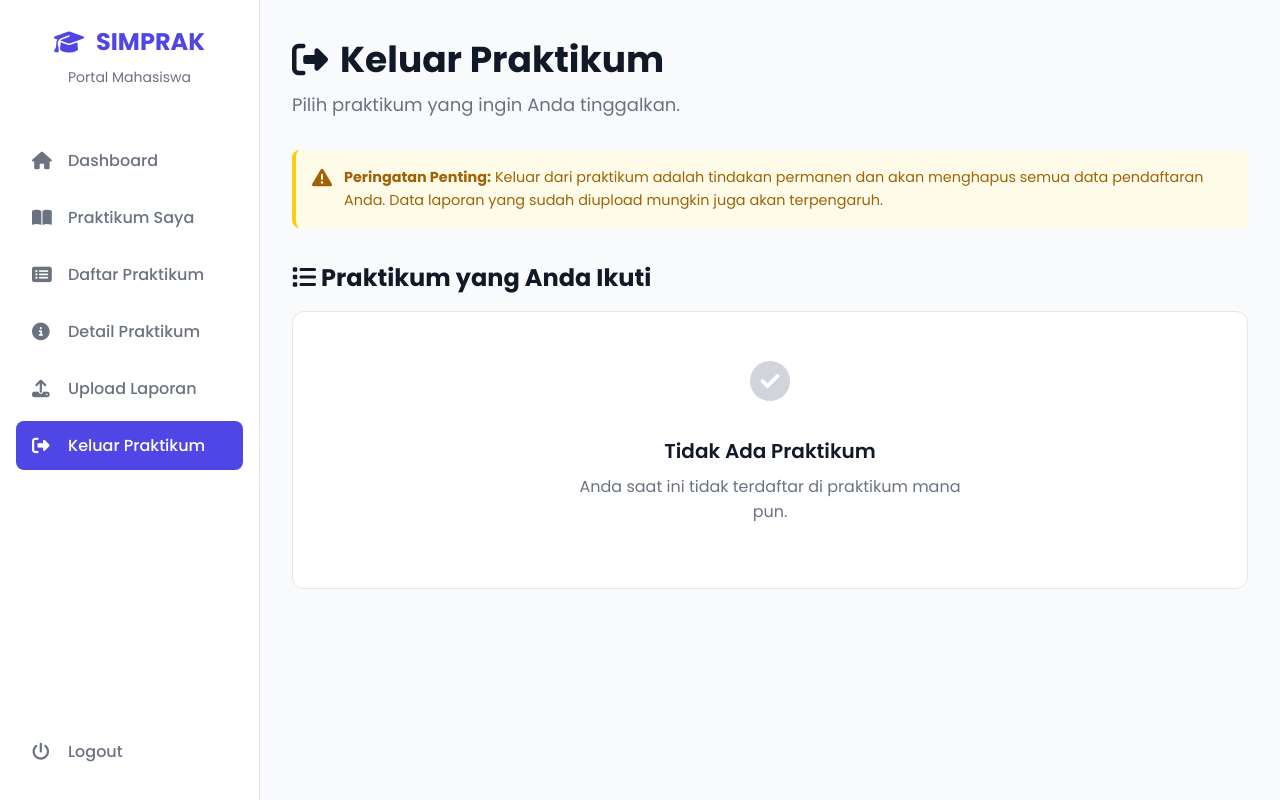
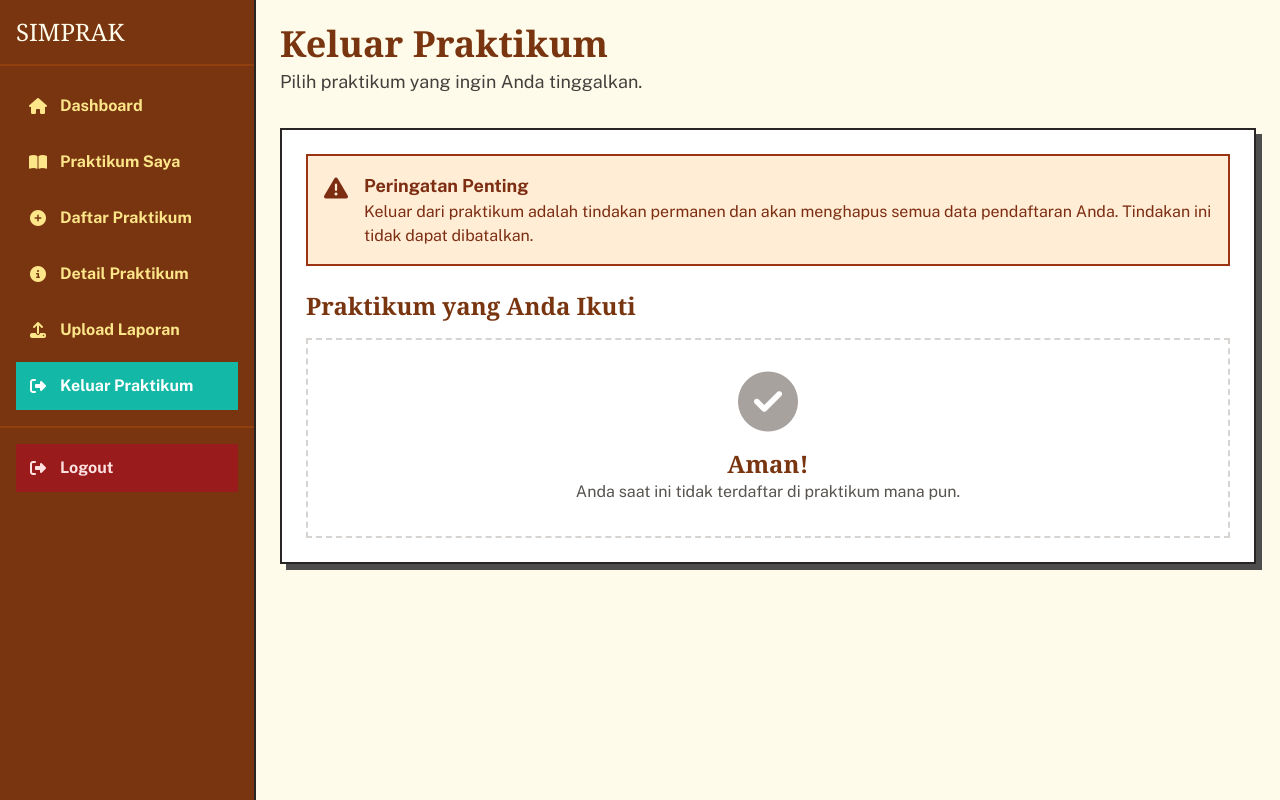
Before and after one commit to Cruelasss/20230140249_UAS_PDW, a PHP site: page /mahasiswa/keluar_praktikum.php in a window 1280 px wide. Run offline with PHP 8.4, Linux system fonts and the light colour scheme; a user stored in the database is signed in; data comes from the database, SQL or seed files in the repository; some libraries are stand-ins or nearby versions.

Commit message:
perubahan di keluar pratikum

```diff
--- a/mahasiswa/keluar_praktikum.php
+++ b/mahasiswa/keluar_praktikum.php
@@ -1,4 +1,5 @@
 <?php
+// --- FUNGSI PHP ANDA, TIDAK DIUBAH SAMA SEKALI ---
 session_start();
 require_once '../config.php';
 
@@ -8,6 +9,7 @@ if (!isset($_SESSION['user_id']) || $_SESSION['role'] !== 'mahasiswa') {
 }
 
 $user_id = $_SESSION['user_id'];
+$page_title = 'Keluar Praktikum';
 
 // Ambil praktikum yang diikuti mahasiswa
 $sql = "SELECT pp.praktikum_id, mp.nama_mk, mp.kode_mk
@@ -31,234 +33,117 @@ if ($_SERVER['REQUEST_METHOD'] == 'POST' && isset($_POST['praktikum_id'])) {
     $delete_stmt->bind_param("ii", $user_id, $praktikum_id);
 
     if ($delete_stmt->execute()) {
-        echo "<script>alert('Berhasil keluar dari praktikum!'); window.location.href='keluar_praktikum.php';</script>";
+        $_SESSION['success'] = 'Berhasil keluar dari praktikum!';
     } else {
-        echo "<script>alert('Gagal keluar dari praktikum. Silakan coba lagi.');</script>";
+        $_SESSION['error'] = 'Gagal keluar dari praktikum.';
     }
+    header('Location: keluar_praktikum.php');
+    exit();
 }
+// --- AKHIR DARI FUNGSI PHP ANDA ---
 ?>
-
 <!DOCTYPE html>
 <html lang="id">
 <head>
     <meta charset="UTF-8">
     <meta name="viewport" content="width=device-width, initial-scale=1.0">
-    <title>Keluar Praktikum - SIMPRAK</title>
+    <title><?= htmlspecialchars($page_title) ?> - SIMPRAK</title>
     <link rel="preconnect" href="https://fonts.googleapis.com">
     <link rel="preconnect" href="https://fonts.gstatic.com" crossorigin>
-    <link href="https://fonts.googleapis.com/css2?family=Poppins:wght@400;500;600;700&display=swap" rel="stylesheet">
+    <link href="https://fonts.googleapis.com/css2?family=DM+Serif+Display&family=Public+Sans:wght@400;500;700&display=swap" rel="stylesheet">
     <link href="https://cdnjs.cloudflare.com/ajax/libs/font-awesome/6.4.0/css/all.min.css" rel="stylesheet">
+    <script src="https://cdn.tailwindcss.com"></script>
     <style>
         :root {
-            --primary-color: #4f46e5;
-            --danger-color: #ef4444;
-            --danger-hover: #dc2626;
-            --text-dark: #111827;
-            --text-light: #6b7280;
-            --background-light: #f9fafb;
-            --card-bg: #ffffff;
-            --border-color: #e5e7eb;
-            --warning-bg: #fefce8;
-            --warning-text: #a16207;
-            --warning-border: #facc15;
+            --retro-border: #4d4d4d;
+            --retro-teal: #14b8a6;
         }
-
-        * { margin: 0; padding: 0; box-sizing: border-box; }
-        body { font-family: 'Poppins', sans-serif; background-color: var(--background-light); color: var(--text-dark); }
-        .dashboard-container { display: flex; }
-
-        /* Sidebar - Konsisten dengan Dashboard */
-        .sidebar {
-            width: 260px;
-            background: var(--card-bg);
-            border-right: 1px solid var(--border-color);
-            padding: 24px 0;
-            position: fixed;
-            height: 100vh;
-            display: flex;
-            flex-direction: column;
-            transition: transform 0.3s ease-in-out;
+        body { font-family: 'Public Sans', sans-serif; }
+        .font-serif { font-family: 'DM Serif Display', serif; }
+        .retro-shadow { box-shadow: 6px 6px 0px var(--retro-border); }
+        .sidebar { transition: transform 0.3s ease-in-out; }
+        @media (min-width: 768px) { .sidebar { transform: translateX(0); } }
+        .sidebar.collapsed { transform: translateX(-100%); }
+        .menu-link.active {
+            background-color: var(--retro-teal) !important;
+            color: white !important;
         }
-        .sidebar-header { text-align: center; padding: 0 24px 24px; margin-bottom: 24px; }
-        .sidebar-logo { display: flex; align-items: center; justify-content: center; gap: 12px; font-size: 1.5rem; font-weight: 700; color: var(--primary-color); margin-bottom: 8px; }
-        .sidebar-subtitle { color: var(--text-light); font-size: 0.875rem; }
-        .sidebar-menu { padding: 0 16px; flex-grow: 1; }
-        .menu-item { margin-bottom: 8px; }
-        .menu-link { display: flex; align-items: center; padding: 12px 16px; color: var(--text-light); text-decoration: none; border-radius: 8px; transition: all 0.2s ease; font-weight: 500; }
-        .menu-link:hover { background-color: var(--background-light); color: var(--primary-color); }
-        .menu-link.active { background-color: var(--primary-color); color: white; }
-        .menu-icon { width: 20px; margin-right: 16px; font-size: 1.1rem; }
-        .logout-item { margin-top: auto; padding: 0 16px; }
-
-        /* Main Content */
-        .main-content { flex: 1; margin-left: 260px; padding: 32px; }
-        .content-header { margin-bottom: 32px; }
-        .page-title { font-size: 2.25rem; font-weight: 700; color: var(--text-dark); margin-bottom: 4px; display: flex; align-items: center; gap: 12px; }
-        .page-subtitle { font-size: 1.125rem; color: var(--text-light); }
-
-        /* Warning Alert */
-        .warning-alert {
-            background-color: var(--warning-bg);
-            border-left: 4px solid var(--warning-border);
-            color: var(--warning-text);
-            padding: 16px;
-            border-radius: 8px;
-            margin-bottom: 32px;
-            display: flex;
-            align-items: flex-start;
-            gap: 12px;
-        }
-        .warning-icon { font-size: 1.25rem; margin-top: 2px; }
-        .warning-text { font-size: 0.9rem; line-height: 1.6; }
-
-        /* Daftar Praktikum */
-        .praktikum-list {
-            display: flex;
-            flex-direction: column;
-            gap: 16px;
-        }
-        .praktikum-item {
-            background-color: var(--card-bg);
-            border-radius: 12px;
-            border: 1px solid var(--border-color);
-            padding: 16px 24px;
-            display: flex;
-            justify-content: space-between;
-            align-items: center;
-            transition: box-shadow 0.2s ease;
-        }
-        .praktikum-item:hover {
-            box-shadow: 0 4px 6px -1px rgb(0 0 0 / 0.05), 0 2px 4px -2px rgb(0 0 0 / 0.05);
-        }
-        .praktikum-info h3 { font-size: 1.125rem; font-weight: 600; }
-        .praktikum-info .praktikum-code { font-size: 0.875rem; color: var(--text-light); }
-
-        .btn-danger {
-            padding: 8px 16px;
-            border-radius: 8px;
-            text-decoration: none;
-            font-size: 0.875rem;
-            font-weight: 600;
-            transition: all 0.2s ease;
-            cursor: pointer;
-            display: inline-flex;
-            align-items: center;
-            gap: 6px;
-            background-color: #fee2e2;
-            color: var(--danger-color);
-            border: 1px solid #fecaca;
-        }
-        .btn-danger:hover {
-            background-color: var(--danger-color);
-            color: white;
-            border-color: var(--danger-color);
-        }
-
-        /* Empty State */
-        .empty-state { text-align: center; padding: 60px 40px; background-color: var(--card-bg); border-radius: 12px; border: 1px solid var(--border-color); }
-        .empty-icon { font-size: 4rem; color: #d1d5db; margin-bottom: 24px; }
-        .empty-title { font-size: 1.5rem; font-weight: 600; margin-bottom: 8px; }
-        .empty-desc { color: var(--text-light); margin-bottom: 24px; max-width: 400px; margin-left: auto; margin-right: auto; }
-        .empty-action { display: inline-block; background-color: var(--primary-color); color: white; padding: 12px 24px; border-radius: 8px; text-decoration: none; font-weight: 600; transition: background-color 0.2s ease; }
-        .empty-action:hover { background-color: var(--primary-hover); }
-
-        /* Responsive */
-        .mobile-menu-toggle { display: none; }
-        @media (max-width: 1024px) {
-            .sidebar { transform: translateX(-100%); z-index: 1000; box-shadow: 0 0 40px rgba(0,0,0,0.1); }
-            .sidebar.open { transform: translateX(0); }
-            .main-content { margin-left: 0; }
-            .mobile-menu-toggle { display: block; position: fixed; top: 20px; left: 20px; z-index: 1001; background: var(--card-bg); border: 1px solid var(--border-color); border-radius: 8px; width: 44px; height: 44px; font-size: 1.2rem; color: var(--text-light); cursor: pointer; }
-        }
-        @media (max-width: 768px) {
-            .main-content { padding: 24px; }
-            .page-title { font-size: 1.75rem; }
-            .praktikum-item { flex-direction: column; align-items: flex-start; gap: 16px; }
-        }
-
     </style>
 </head>
-<body>
-    <button class="mobile-menu-toggle" onclick="toggleSidebar()"> <i class="fas fa-bars"></i> </button>
-
-    <div class="dashboard-container">
-        <div class="sidebar" id="sidebar">
-            <div class="sidebar-header">
-                <div class="sidebar-logo"><i class="fas fa-graduation-cap"></i><span>SIMPRAK</span></div>
-                <div class="sidebar-subtitle">Portal Mahasiswa</div>
+<body class="bg-amber-50 text-stone-800">
+    <div class="flex">
+        <div id="sidebar" class="sidebar fixed inset-y-0 left-0 z-50 w-64 bg-amber-900 text-amber-100 transform md:translate-x-0 transition-transform duration-300 ease-in-out border-r-2 border-stone-800">
+            <div class="flex items-center justify-between p-4 border-b-2 border-amber-800">
+                <h1 class="font-serif text-2xl text-amber-50">SIMPRAK</h1>
             </div>
-            <div class="sidebar-menu">
-                <div class="menu-item"><a href="dashboard.php" class="menu-link"><i class="fas fa-home menu-icon"></i><span class="menu-text">Dashboard</span></a></div>
-                <div class="menu-item"><a href="praktikum_saya.php" class="menu-link"><i class="fas fa-book-open menu-icon"></i><span class="menu-text">Praktikum Saya</span></a></div>
-                <div class="menu-item"><a href="daftar_praktikum.php" class="menu-link"><i class="fas fa-list-alt menu-icon"></i><span class="menu-text">Daftar Praktikum</span></a></div>
-                <div class="menu-item"><a href="detail_praktikum.php" class="menu-link"><i class="fas fa-info-circle menu-icon"></i><span class="menu-text">Detail Praktikum</span></a></div>
-                <div class="menu-item"><a href="upload_laporan.php" class="menu-link"><i class="fas fa-upload menu-icon"></i><span class="menu-text">Upload Laporan</span></a></div>
-                <div class="menu-item"><a href="keluar_praktikum.php" class="menu-link active"><i class="fas fa-sign-out-alt menu-icon"></i><span class="menu-text">Keluar Praktikum</span></a></div>
-            </div>
-            <div class="logout-item">
-                <a href="../logout.php" class="menu-link"><i class="fas fa-power-off menu-icon"></i><span class="menu-text">Logout</span></a>
+            <nav class="p-4 flex-grow">
+                <ul class="space-y-2">
+                    <li><a href="dashboard.php" class="menu-link flex items-center gap-3 p-3 rounded-none transition-colors text-amber-200 hover:bg-amber-800"><i class="fas fa-home w-5 text-center"></i><span class="font-semibold">Dashboard</span></a></li>
+                    <li><a href="praktikum_saya.php" class="menu-link flex items-center gap-3 p-3 rounded-none transition-colors text-amber-200 hover:bg-amber-800"><i class="fas fa-book-open w-5 text-center"></i><span class="font-semibold">Praktikum Saya</span></a></li>
+                    <li><a href="daftar_praktikum.php" class="menu-link flex items-center gap-3 p-3 rounded-none transition-colors text-amber-200 hover:bg-amber-800"><i class="fas fa-plus-circle w-5 text-center"></i><span class="font-semibold">Daftar Praktikum</span></a></li>
+                    <li><a href="detail_praktikum.php" class="menu-link flex items-center gap-3 p-3 rounded-none transition-colors text-amber-200 hover:bg-amber-800"><i class="fas fa-info-circle w-5 text-center"></i><span class="font-semibold">Detail Praktikum</span></a></li>
+                    <li><a href="upload_laporan.php" class="menu-link flex items-center gap-3 p-3 rounded-none transition-colors text-amber-200 hover:bg-amber-800"><i class="fas fa-upload w-5 text-center"></i><span class="font-semibold">Upload Laporan</span></a></li>
+                    <li><a href="keluar_praktikum.php" class="menu-link active flex items-center gap-3 p-3 rounded-none transition-colors"><i class="fas fa-sign-out-alt w-5 text-center"></i><span class="font-semibold">Keluar Praktikum</span></a></li>
+                </ul>
+            </nav>
+            <div class="p-4 border-t-2 border-amber-800">
+                <a href="../logout.php" class="flex items-center gap-3 p-3 rounded-none bg-red-800 hover:bg-red-700 transition-colors text-red-100 hover:text-white">
+                    <i class="fas fa-sign-out-alt w-5 text-center"></i><span class="font-semibold">Logout</span>
+                </a>
             </div>
         </div>
 
-        <div class="main-content">
-            <div class="content-header">
-                <h1 class="page-title"><i class="fas fa-sign-out-alt"></i> Keluar Praktikum</h1>
-                <p class="page-subtitle">Pilih praktikum yang ingin Anda tinggalkan.</p>
+        <div class="md:ml-64 flex-grow p-6">
+            <header class="mb-8">
+                <h1 class="font-serif text-4xl font-bold text-amber-900"><?= htmlspecialchars($page_title) ?></h1>
+                <p class="text-stone-700 mt-1 text-lg">Pilih praktikum yang ingin Anda tinggalkan.</p>
+            </header>
+
+            <?php if (isset($_SESSION['success'])): ?>
+            <div class="mb-6 p-4 bg-teal-100 border-2 border-teal-800 text-teal-900 rounded-none retro-shadow">
+                <i class="fas fa-check-circle mr-3"></i> <span class="font-bold"><?= htmlspecialchars($_SESSION['success']) ?></span>
             </div>
+            <?php unset($_SESSION['success']); endif; ?>
 
-            <div class="warning-alert">
-                <i class="fas fa-exclamation-triangle warning-icon"></i>
-                <div class="warning-text">
-                    <strong>Peringatan Penting:</strong> Keluar dari praktikum adalah tindakan permanen dan akan menghapus semua data pendaftaran Anda. Data laporan yang sudah diupload mungkin juga akan terpengaruh.
+            <div class="bg-white border-2 border-stone-800 p-6 retro-shadow">
+                <div class="p-4 mb-6 bg-orange-100 border-2 border-orange-800 text-orange-900 rounded-none">
+                    <div class="flex items-start gap-4">
+                        <i class="fas fa-exclamation-triangle text-2xl"></i>
+                        <div>
+                            <h3 class="font-bold text-lg">Peringatan Penting</h3>
+                            <p>Keluar dari praktikum adalah tindakan permanen dan akan menghapus semua data pendaftaran Anda. Tindakan ini tidak dapat dibatalkan.</p>
+                        </div>
+                    </div>
                 </div>
-            </div>
 
-            <div class="card-section">
-                <h2 class="section-title" style="margin-bottom: 16px;"><i class="fas fa-list"></i> Praktikum yang Anda Ikuti</h2>
+                <h2 class="font-serif text-2xl font-bold text-amber-900 mb-4">Praktikum yang Anda Ikuti</h2>
+
                 <?php if ($result && $result->num_rows > 0): ?>
-                    <div class="praktikum-list">
+                    <div class="space-y-4">
                         <?php while($praktikum = $result->fetch_assoc()): ?>
-                            <div class="praktikum-item">
-                                <div class="praktikum-info">
-                                    <h3><?php echo htmlspecialchars($praktikum['nama_mk']); ?></h3>
-                                    <div class="praktikum-code"><?php echo htmlspecialchars($praktikum['kode_mk']); ?></div>
+                            <div class="flex flex-col sm:flex-row items-start sm:items-center justify-between gap-4 p-4 border-2 border-stone-800 bg-amber-50">
+                                <div>
+                                    <h3 class="font-bold text-lg text-stone-800"><?= htmlspecialchars($praktikum['nama_mk']) ?></h3>
+                                    <p class="text-sm text-stone-600"><?= htmlspecialchars($praktikum['kode_mk']) ?></p>
                                 </div>
-                                <div class="praktikum-actions">
-                                    <form method="post" style="display: contents;">
-                                        <input type="hidden" name="praktikum_id" value="<?php echo $praktikum['praktikum_id']; ?>">
-                                        <button type="submit" class="btn-danger" onclick="return confirm('Anda yakin ingin keluar dari praktikum \'<?php echo htmlspecialchars($praktikum['nama_mk']); ?>\'? Tindakan ini tidak dapat dibatalkan.')">
-                                            <i class="fas fa-times-circle"></i> Keluar
-                                        </button>
-                                    </form>
-                                </div>
+                                <form method="post" class="w-full sm:w-auto">
+                                    <input type="hidden" name="praktikum_id" value="<?= $praktikum['praktikum_id'] ?>">
+                                    <button type="submit" class="w-full bg-red-600 text-white font-bold p-3 border-2 border-stone-800 hover:bg-red-700 transition-colors" onclick="return confirm('Anda yakin ingin keluar dari praktikum \'<?= htmlspecialchars($praktikum['nama_mk']) ?>\'? Tindakan ini tidak dapat dibatalkan.')">
+                                        <i class="fas fa-times-circle mr-2"></i>KELUAR
+                                    </button>
+                                </form>
                             </div>
                         <?php endwhile; ?>
                     </div>
                 <?php else: ?>
-                    <div class="empty-state" style="padding: 40px; box-shadow: none;">
-                        <div class="empty-icon" style="font-size: 2.5rem;"><i class="fas fa-check-circle"></i></div>
-                        <div class="empty-title" style="font-size: 1.25rem;">Tidak Ada Praktikum</div>
-                        <div class="empty-desc">Anda saat ini tidak terdaftar di praktikum mana pun.</div>
+                    <div class="text-center p-8 border-2 border-dashed border-stone-300">
+                        <i class="fas fa-check-circle text-6xl text-stone-400 mb-4"></i>
+                        <h3 class="font-serif text-2xl font-bold text-amber-900">Aman!</h3>
+                        <p class="text-stone-600">Anda saat ini tidak terdaftar di praktikum mana pun.</p>
                     </div>
                 <?php endif; ?>
             </div>
         </div>
     </div>
-
-    <script>
-        function toggleSidebar() {
-            document.getElementById('sidebar').classList.toggle('open');
-        }
-
-        document.addEventListener('click', function(event) {
-            const sidebar = document.getElementById('sidebar');
-            const mobileToggle = document.querySelector('.mobile-menu-toggle');
-            if (window.innerWidth <= 1024 && sidebar.classList.contains('open')) {
-                if (!sidebar.contains(event.target) && !mobileToggle.contains(event.target)) {
-                    sidebar.classList.remove('open');
-                }
-            }
-        });
-    </script>
 </body>
 </html>
```
